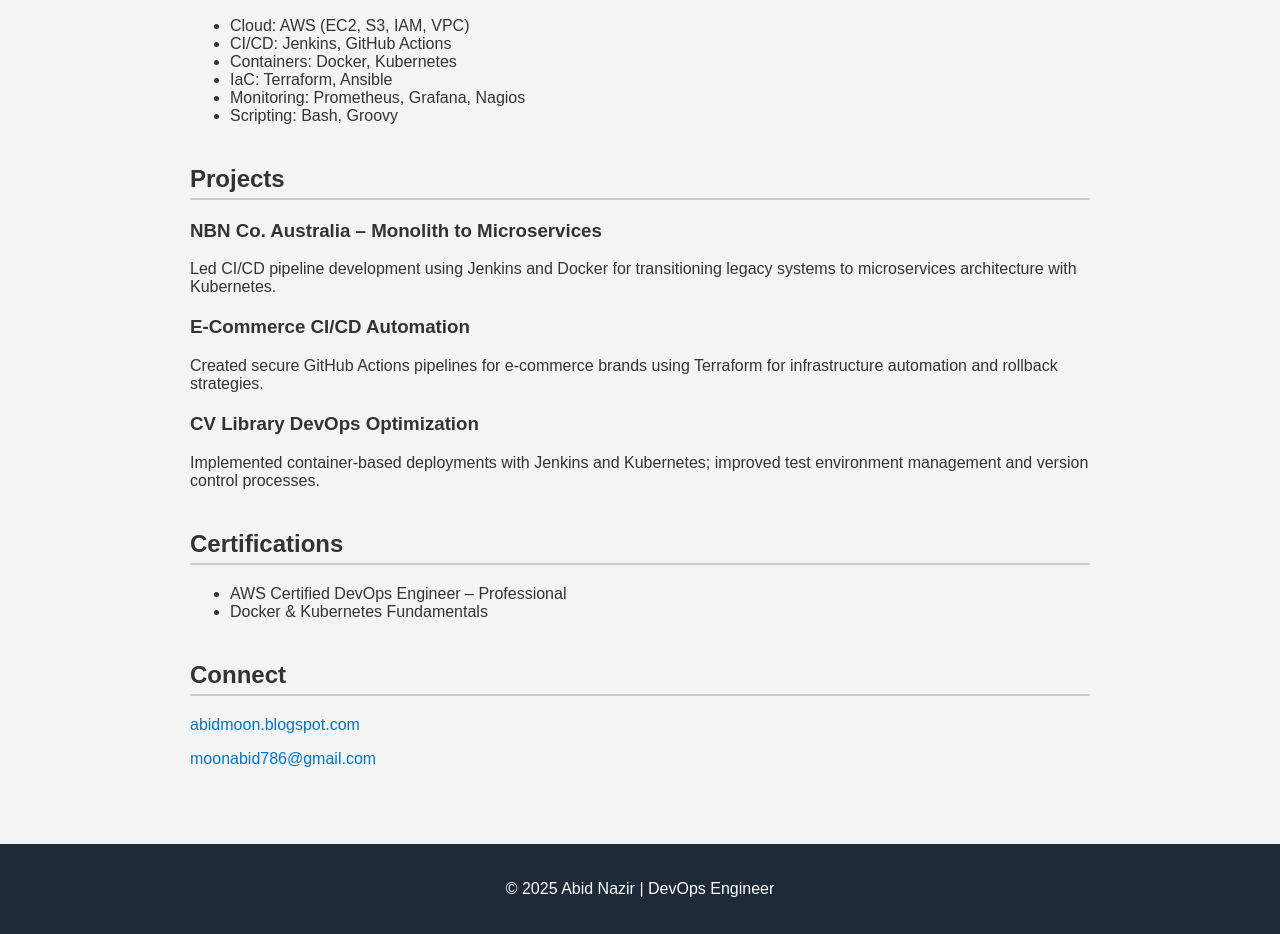
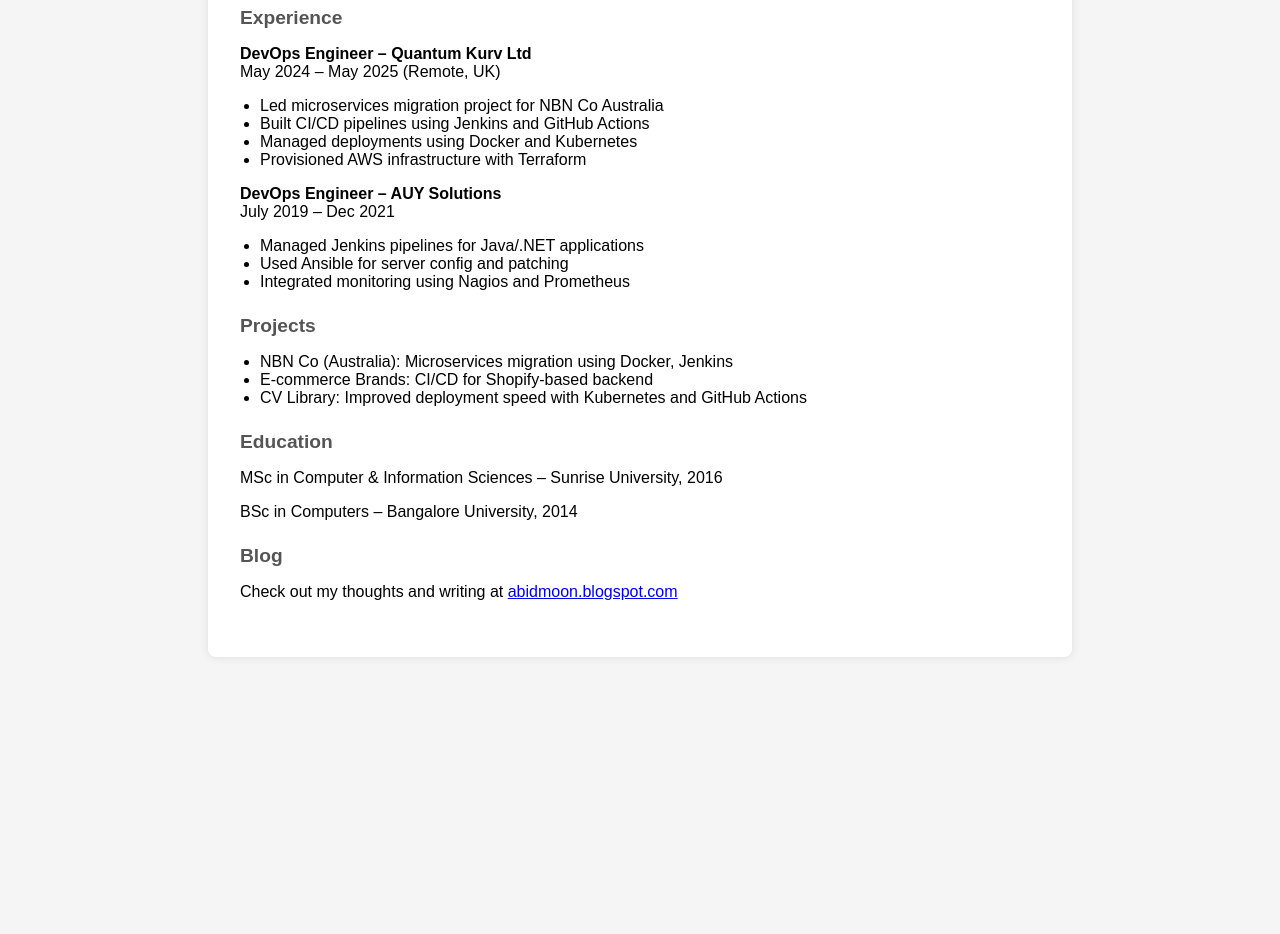
Before and after one commit to moonabid/citycenter, a plain HTML site: page index.html in a window 1280 px wide. Shown: the part 491-1425 px from the top of the page. After the commit the page ends 1180 px from the top, so only its background shows below. Drawn offline with Linux system fonts and the light colour scheme.

Commit message:
Update index.html

```diff
--- a/index.html
+++ b/index.html
@@ -1,103 +1,79 @@
 <!DOCTYPE html>
 <html lang="en">
 <head>
-  <meta charset="UTF-8" />
-  <meta name="viewport" content="width=device-width, initial-scale=1.0" />
-  <title>Abid Nazir | DevOps Engineer</title>
+  <meta charset="UTF-8">
+  <meta name="viewport" content="width=device-width, initial-scale=1">
+  <title>Abid Moon – DevOps Engineer Resume</title>
   <style>
-    body {
-      font-family: Arial, sans-serif;
-      margin: 0;
-      padding: 0;
-      background-color: #f4f4f4;
-      color: #333;
-    }
-    header {
-      background-color: #1e2a38;
-      color: white;
-      padding: 40px 20px;
-      text-align: center;
-    }
-    section {
-      max-width: 900px;
-      margin: auto;
-      padding: 20px;
-    }
-    h2 {
-      border-bottom: 2px solid #ccc;
-      padding-bottom: 5px;
-      margin-top: 40px;
-    }
-    .project {
-      margin-bottom: 20px;
-    }
-    a {
-      color: #0077cc;
-      text-decoration: none;
-    }
-    footer {
-      background-color: #1e2a38;
-      color: white;
-      text-align: center;
-      padding: 20px;
-      margin-top: 40px;
-    }
+    body { font-family: Arial, sans-serif; background: #f5f5f5; margin: 0; padding: 0; }
+    .container { max-width: 800px; margin: 2rem auto; background: #fff; padding: 2rem; border-radius: 8px; box-shadow: 0 0 10px rgba(0,0,0,0.1); }
+    h1, h2 { color: #333; }
+    .section { margin-bottom: 1.5rem; }
+    .section-title { font-size: 1.2rem; font-weight: bold; color: #555; margin-bottom: 0.5rem; }
+    .contact-info, .skills, .experience, .projects { margin-top: 1rem; }
+    ul { padding-left: 20px; }
   </style>
 </head>
 <body>
+  <div class="container">
+    <h1>Abid Moon</h1>
+    <p><strong>DevOps Engineer</strong> | Birmingham, UK</p>
+    <p>Email: moonabid786@gmail.com | Phone: +44 7534 062063</p>
 
-<header>
-  <h1>Abid Nazir</h1>
-  <p>DevOps Engineer | AWS | Jenkins | Docker | Kubernetes</p>
-  <p><a href="mailto:moonabid786@gmail.com" style="color:#fff;">moonabid786@gmail.com</a> | Birmingham, UK</p>
-  <p><a href="https://abidmoon.blogspot.com/" target="_blank" style="color:#fff;">Visit My Blog</a></p>
-</header>
+    <div class="section">
+      <div class="section-title">Professional Summary</div>
+      <p>DevOps Engineer with 3+ years of experience in CI/CD, cloud automation (AWS), containerization, and infrastructure as code. Skilled in Jenkins, Docker, Kubernetes, and Terraform. Passionate about solving problems through technology and driving digital transformation.</p>
+    </div>
 
-<section>
-  <h2>About Me</h2>
-  <p>I am a DevOps Engineer with over 3 years of experience in cloud infrastructure, CI/CD automation, and containerization. I specialize in building reliable pipelines and scalable infrastructure using tools like AWS, Jenkins, Docker, and Kubernetes.</p>
-
-  <h2>Skills</h2>
+    <div class="section">
+      <div class="section-title">Skills</div>
       <ul>
-    <li>Cloud: AWS (EC2, S3, IAM, VPC)</li>
+        <li>Cloud: AWS (EC2, S3, IAM)</li>
         <li>CI/CD: Jenkins, GitHub Actions</li>
         <li>Containers: Docker, Kubernetes</li>
-    <li>IaC: Terraform, Ansible</li>
+        <li>Infra as Code: Terraform, Ansible</li>
         <li>Monitoring: Prometheus, Grafana, Nagios</li>
-    <li>Scripting: Bash, Groovy</li>
+        <li>Tools: Git, Linux, Bash, Jira</li>
+      </ul>
+    </div>
+
+    <div class="section">
+      <div class="section-title">Experience</div>
+      <p><strong>DevOps Engineer – Quantum Kurv Ltd</strong><br>May 2024 – May 2025 (Remote, UK)</p>
+      <ul>
+        <li>Led microservices migration project for NBN Co Australia</li>
+        <li>Built CI/CD pipelines using Jenkins and GitHub Actions</li>
+        <li>Managed deployments using Docker and Kubernetes</li>
+        <li>Provisioned AWS infrastructure with Terraform</li>
       </ul>
 
-  <h2>Projects</h2>
-
-  <div class="project">
-    <h3>NBN Co. Australia – Monolith to Microservices</h3>
-    <p>Led CI/CD pipeline development using Jenkins and Docker for transitioning legacy systems to microservices architecture with Kubernetes.</p>
+      <p><strong>DevOps Engineer – AUY Solutions</strong><br>July 2019 – Dec 2021</p>
+      <ul>
+        <li>Managed Jenkins pipelines for Java/.NET applications</li>
+        <li>Used Ansible for server config and patching</li>
+        <li>Integrated monitoring using Nagios and Prometheus</li>
+      </ul>
     </div>
 
-  <div class="project">
-    <h3>E-Commerce CI/CD Automation</h3>
-    <p>Created secure GitHub Actions pipelines for e-commerce brands using Terraform for infrastructure automation and rollback strategies.</p>
+    <div class="section">
+      <div class="section-title">Projects</div>
+      <ul>
+        <li>NBN Co (Australia): Microservices migration using Docker, Jenkins</li>
+        <li>E-commerce Brands: CI/CD for Shopify-based backend</li>
+        <li>CV Library: Improved deployment speed with Kubernetes and GitHub Actions</li>
+      </ul>
     </div>
 
-  <div class="project">
-    <h3>CV Library DevOps Optimization</h3>
-    <p>Implemented container-based deployments with Jenkins and Kubernetes; improved test environment management and version control processes.</p>
+    <div class="section">
+      <div class="section-title">Education</div>
+      <p>MSc in Computer & Information Sciences – Sunrise University, 2016</p>
+      <p>BSc in Computers – Bangalore University, 2014</p>
     </div>
 
-  <h2>Certifications</h2>
-  <ul>
-    <li>AWS Certified DevOps Engineer – Professional</li>
-    <li>Docker & Kubernetes Fundamentals</li>
-  </ul>
-
-  <h2>Connect</h2>
-  <p><a href="https://abidmoon.blogspot.com/" target="_blank">abidmoon.blogspot.com</a></p>
-  <p><a href="mailto:moonabid786@gmail.com">moonabid786@gmail.com</a></p>
-</section>
-
-<footer>
-  <p>© 2025 Abid Nazir | DevOps Engineer</p>
-</footer>
-
+    <div class="section">
+      <div class="section-title">Blog</div>
+      <p>Check out my thoughts and writing at <a href="https://abidmoon.blogspot.com/" target="_blank">abidmoon.blogspot.com</a></p>
+    </div>
+  </div>
 </body>
 </html>
```
Lines whose indentation alone changed are shown as unchanged.
